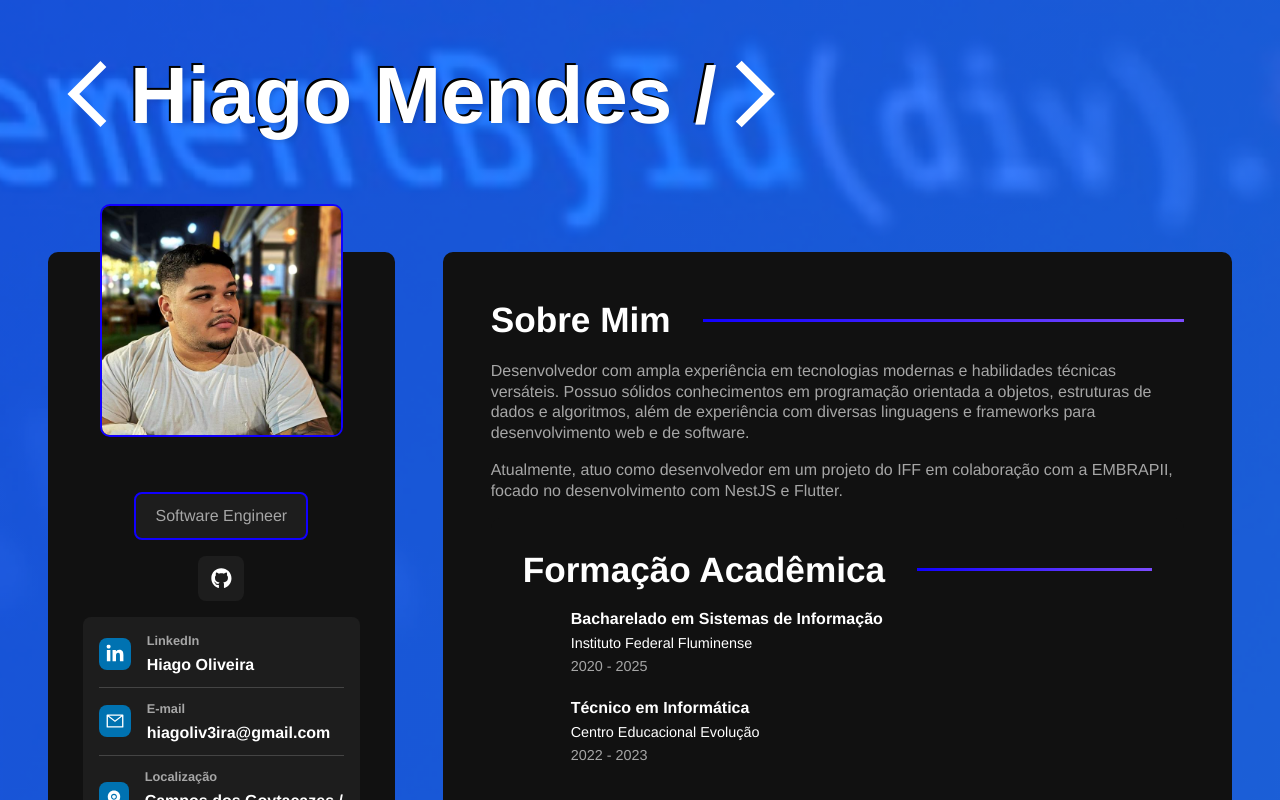
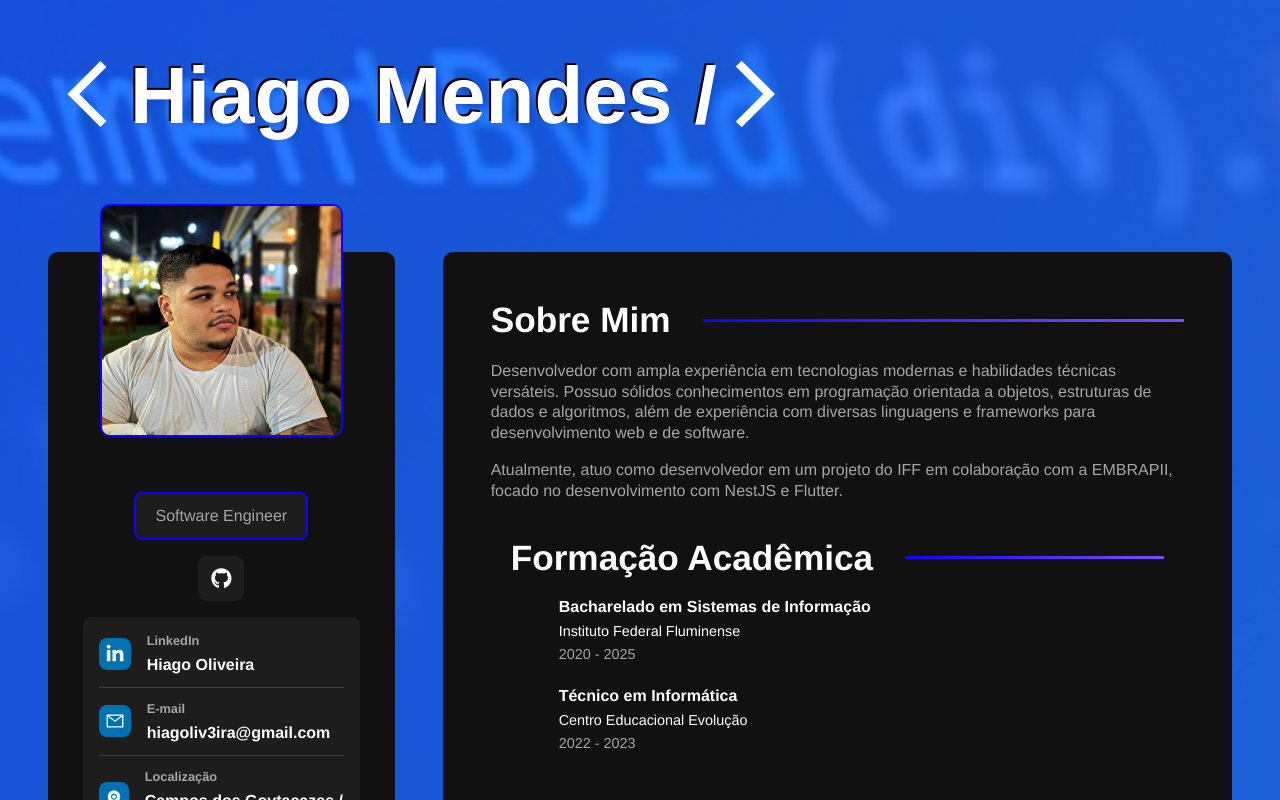
Before and after one commit to hiag0liveira/Portfolio, a React (Vite) app: page / in a window 1280 px wide. Shown: the top 800 px of the page. Built offline with nearby package versions, Linux system fonts and the light colour scheme; some icons are missing.

Commit message:
Refactor padding in education container

```diff
--- a/src/styles/components/educationContainer.sass
+++ b/src/styles/components/educationContainer.sass
@@ -2,7 +2,7 @@
 @use '../mixins'
 
 .education-container
-  padding: 2rem
+  padding: 20px
   background-color: variables.$bg-color
   border-radius: variables.$container-border-radius
 
```
